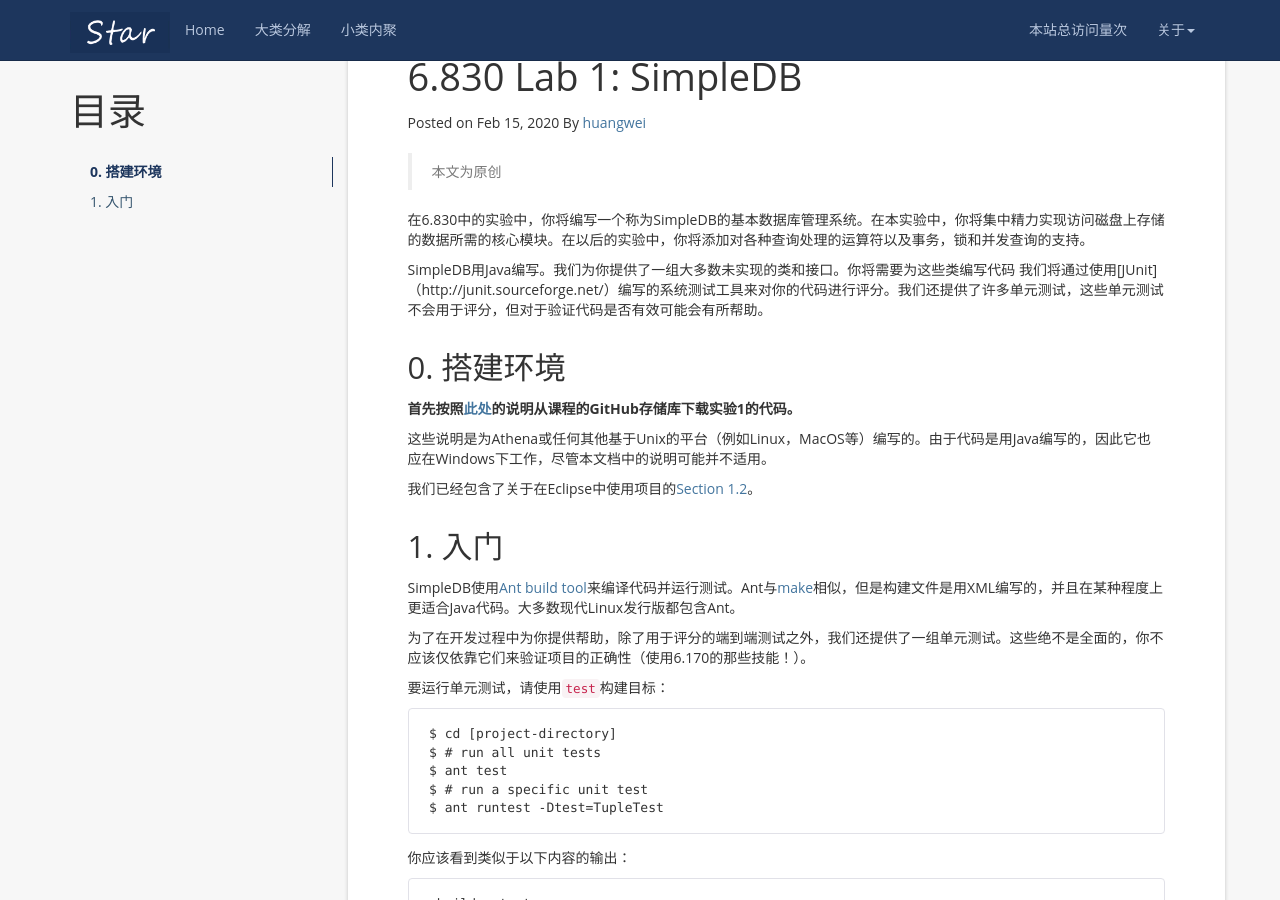
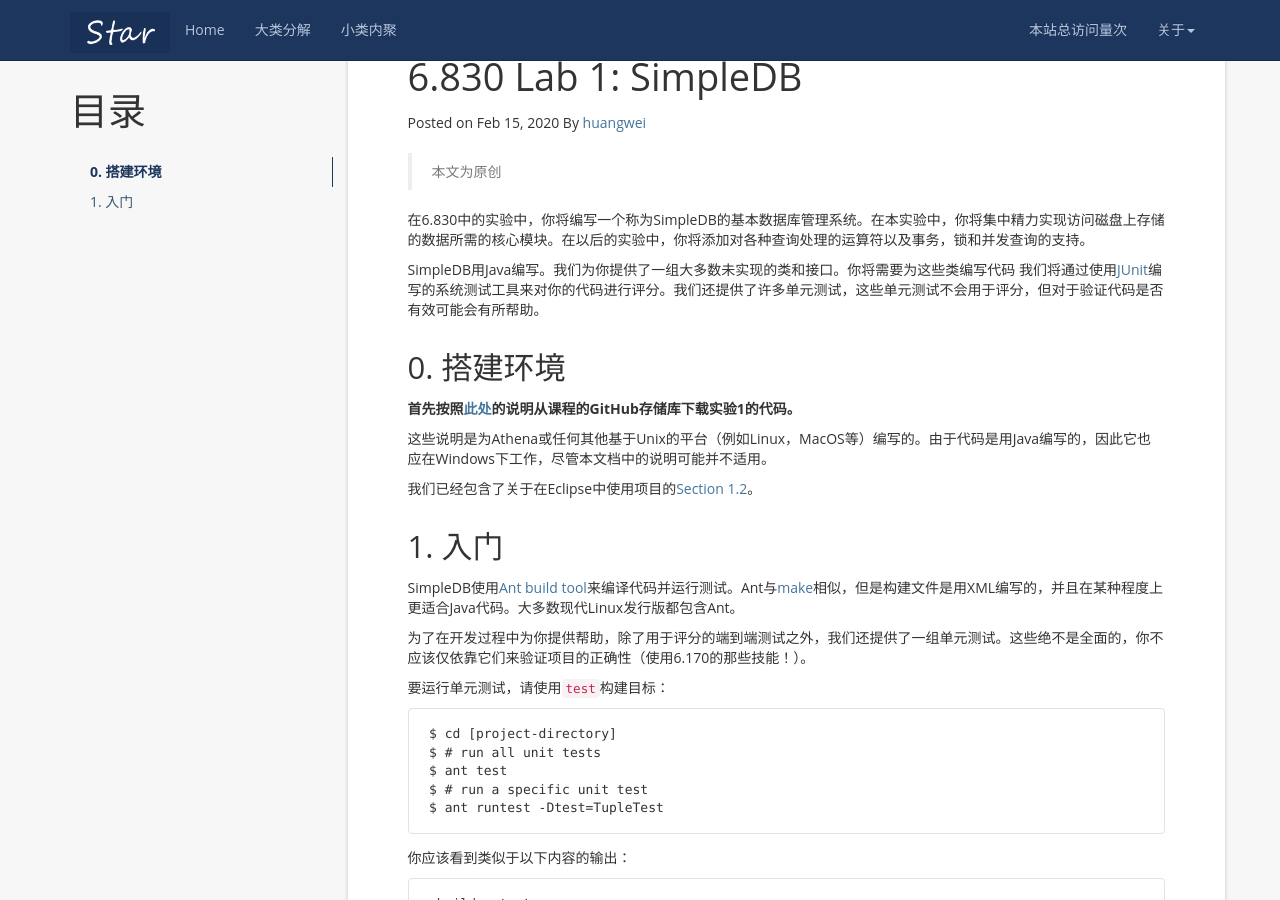
Before and after one commit to mayunmeiyouming/blog, a Jekyll site: the page built from _posts/2020-02-15-6.814-6.830 lab1.md, in a window 1280 px wide and 900 px high, scrolled down 322 px. Built offline with Jekyll 4.4.1, drawn with Linux system fonts in a browser that asks for light colours; nearby versions of some CDN libraries; a script that is not in the unit is left out; comment, search, counter and statistics services are not loaded; some of the changed lines change nothing that is shown.

Commit message:
2020-2-16-10

```diff
--- a/_posts/2020-02-15-6.814-6.830 lab1.md
+++ b/_posts/2020-02-15-6.814-6.830 lab1.md
@@ -13,7 +13,7 @@ tag: 6.814 / 6.830
 
 在6.830中的实验中，你将编写一个称为SimpleDB的基本数据库管理系统。在本实验中，你将集中精力实现访问磁盘上存储的数据所需的核心模块。在以后的实验中，你将添加对各种查询处理的运算符以及事务，锁和并发查询的支持。
 
-SimpleDB用Java编写。我们为你提供了一组大多数未实现的类和接口。你将需要为这些类编写代码 我们将通过使用[JUnit]（http://junit.sourceforge.net/）编写的系统测试工具来对你的代码进行评分。我们还提供了许多单元测试，这些单元测试不会用于评分，但对于验证代码是否有效可能会有所帮助。
+SimpleDB用Java编写。我们为你提供了一组大多数未实现的类和接口。你将需要为这些类编写代码 我们将通过使用[JUnit](http://junit.sourceforge.net/)编写的系统测试工具来对你的代码进行评分。我们还提供了许多单元测试，这些单元测试不会用于评分，但对于验证代码是否有效可能会有所帮助。
 
 ## 0. 搭建环境
 
```
